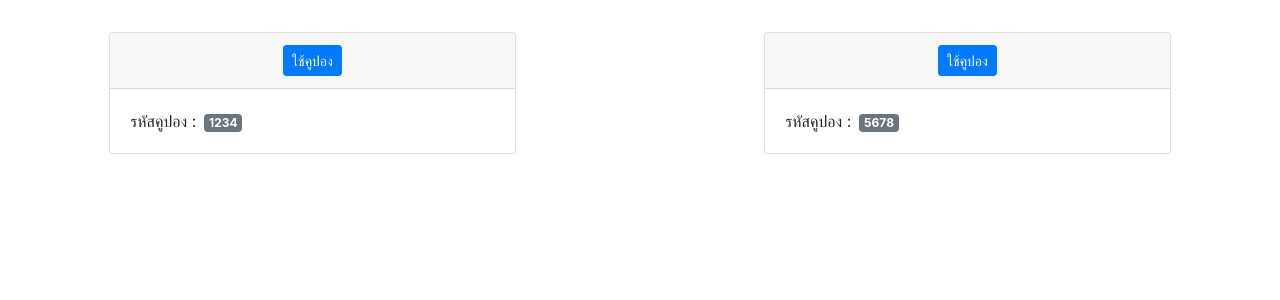
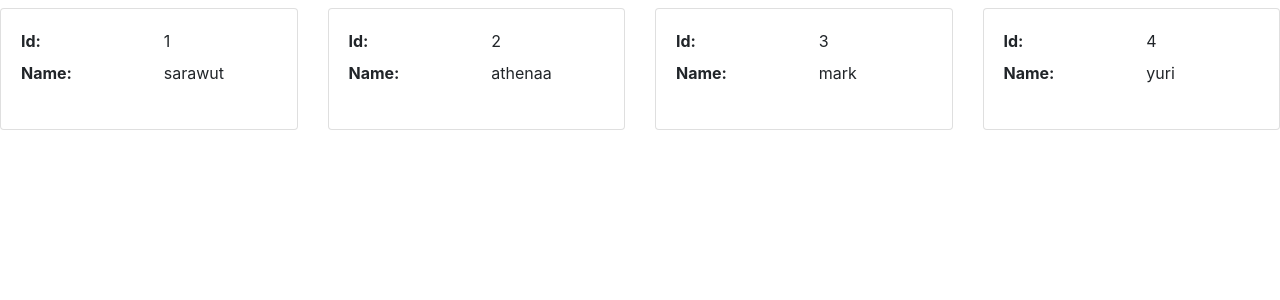
Before and after one commit to mamochiro/learn-react, a React (Create React App) app: page / in a window 1280 px wide. Shown: the top 300 px of the page. Built offline with nearby package versions, Linux system fonts and the light colour scheme.

Commit message:
chapter6 condition in component

```diff
--- a/src/App.js
+++ b/src/App.js
@@ -1,76 +1,32 @@
 import React, { Component } from 'react'
 import './App.css'
 import 'bootstrap/dist/css/bootstrap.min.css'
-import Coupon from './Coupon'
+// import Coupon from './Coupon'
+import StudentList from './Student-list'
+class App extends Component {
+  // state = {
+  //   data: false,
+  // }
 
-// const App = () => {
-//   const [dataState, setDataState] = useState({
-//     counter: 0,
-//   })
-
-//   const plusHandler = () => {
-//     setDataState({
-//       counter: dataState.counter + 1,
-//     })
-//   }
-
-//   const minusHandler = () => {
-//     setDataState({
-//       counter: dataState.counter - 1,
-//     })
-//   }
-//   return (
-//     <div className="col-4 mx-auto mt-4">
-//       <div className="card text-center">
-//         <div className="card-header">
-//           <button
-//             className="btn btn-sm btn-primary mx-1"
-//             onClick={minusHandler}
-//           >
-//             ลด
-//           </button>
-//           <button className="btn btn-sm btn-primary mx-1" onClick={plusHandler}>
-//             เพิ่ม
-//           </button>
-//         </div>
-//         <div className="card-body">Result : {dataState.counter}</div>
-//       </div>
-//     </div>
-//   )
-// }
-
-class App extends Component {
-  state = {
-    coupon1: {
-      secretWord: '1234',
-      status: true,
-    },
-    coupon2: {
-      secretWord: '5678',
-      status: true,
-    },
-  }
-
-  useCoupon = name => {
-    const updateCoupon = { ...this.state }
-
-    updateCoupon[name].status = false
-    this.setState(updateCoupon)
-  }
+  // toggleHandler = () => {
+  //   const newData = !this.state.data
+  //   this.setState({
+  //     data: newData,
+  //   })
+  // }
 
   render() {
+    // let myJsx = null
+    // if (this.state.data) {
+    //   myJsx = (
+    //     <div className="card-body p-5 text-center">
+    //       <div>Markk</div>
+    //     </div>
+    //   )
+    // }
     return (
-      <div className="contrainer">
-        <div className="row mt-4">
-          <Coupon
-            data={this.state.coupon1}
-            setCoupon={this.useCoupon.bind(this, 'coupon1')}
-          />
-          <Coupon
-            data={this.state.coupon2}
-            setCoupon={this.useCoupon.bind(this, 'coupon2')}
-          />
-        </div>
+      <div className="contianer">
+        <StudentList />
       </div>
     )
   }
--- /dev/null
+++ b/src/Student-list.js
@@ -0,0 +1,30 @@
+import React from 'react'
+
+const StudentList = () => {
+  const data = [
+    { id: 1, name: 'sarawut' },
+    { id: 2, name: 'athenaa' },
+    { id: 3, name: 'mark' },
+    { id: 4, name: 'yuri' },
+  ]
+
+  const list = data.map(item => {
+    return (
+      <div key={item.id} className="col-sm-4 col-lg-3 mt-2">
+        <div className="card">
+          <div className="card-body">
+            <dl className="row">
+              <dt className="col-lg-6 col-sm-5 col-6">Id:</dt>
+              <dd className="col-lg-6 col-sm-7 col-6">{item.id}</dd>
+              <dt className="col-lg-6 col-sm-5 col-6">Name:</dt>
+              <dd className="col-lg-6 col-sm-7 col-6">{item.name}</dd>
+            </dl>
+          </div>
+        </div>
+      </div>
+    )
+  })
+  return <div className="row">{list}</div>
+}
+
+export default StudentList
```
Also changed, not shown: src/_clssApp.js (+33 -39 lines).
